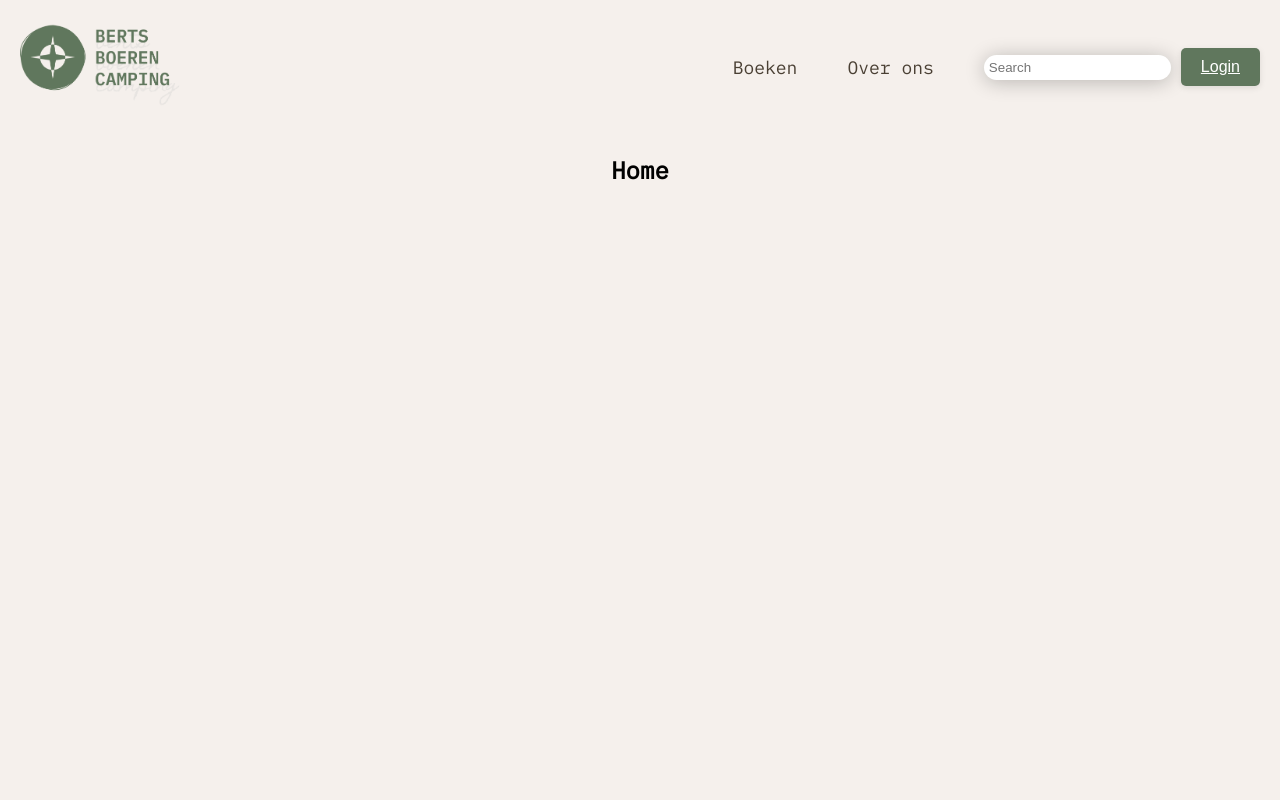
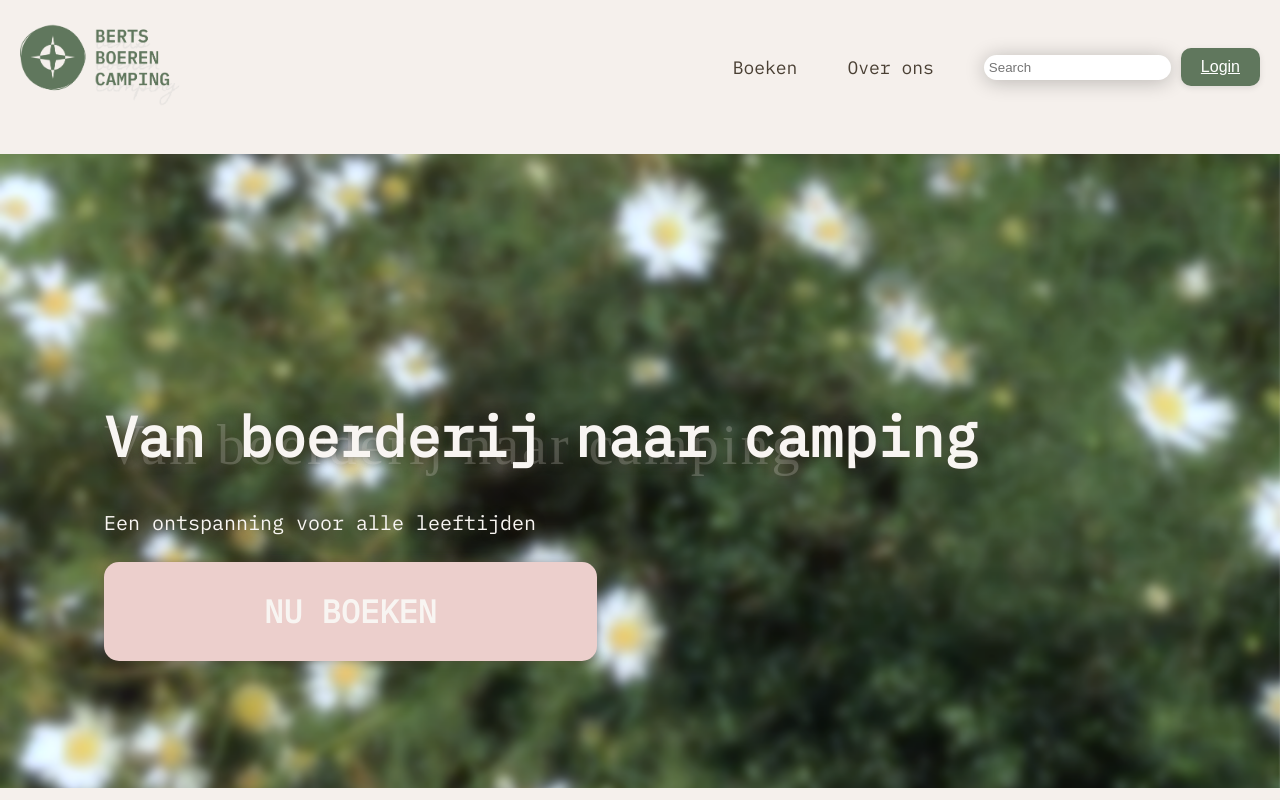
Before and after one commit to LaulensW/BertsBoerenCamping, a React (Vite) app in the folder BertsBoerenCamping/: page / in a window 1280 px wide. Built offline with nearby package versions, Linux system fonts and the light colour scheme.

Commit message:
Call To Action foto met tekst en button

```diff
--- a/BertsBoerenCamping/src/Views/Home.jsx
+++ b/BertsBoerenCamping/src/Views/Home.jsx
@@ -4,7 +4,6 @@ import Layout from '../components/Layout';
 const Home = () => {
   return (
     <Layout>
-      <h2>Home</h2>
       {/* Home-specific content */}
     </Layout>
   );
--- /dev/null
+++ b/BertsBoerenCamping/src/components/CallToAction.css
@@ -0,0 +1,49 @@
+.cta-achtergrond{
+    width: 100%;
+    z-index: 0;
+    display: flex;
+}
+h1{
+    font-size: 56px;
+    position: absolute;
+    color: #f8f5f2;
+    margin: 246px 0 0 104px;
+    text-shadow: 0px 0px 10px rgba(74, 64, 52, 0.5);
+}
+p1{
+    font-family: 'Homemade Apple', cursive;
+    font-size: 56px;
+    letter-spacing: 3px;
+    position: absolute;
+    color: rgba(248, 245, 242, 20%);
+    margin: 259px 0 0 104px;
+    text-shadow: 0px 0px 10px rgba(74, 64, 52, 0.5);
+}
+p{
+    z-index: 5;
+    font-size: 20px;
+    color: #F8F5F2;
+    position: absolute;
+    margin: 355px 0 0 104px;
+    font-weight: 500;
+    text-shadow: 0px 0px 10px rgba(74, 64, 52, 0.5);
+}
+.boeken-button{
+    font-family:'IBM Plex Mono', monospace;
+    position: absolute;
+    cursor: pointer;
+    margin: 408px 0 0 104px;
+    padding: 32px 160px;
+    font-size: 32px;
+    line-height: 35.2px;
+    font-weight: 700;
+    color: #F8F5F2;
+    background-color: #ECCFCC;
+    border: none;
+    border-radius: 15px;
+    box-shadow: 0px 0px 10px rgba(74, 64, 52, 0.5);
+    transition: background-color 0.3s ease-in-out;
+}
+.boeken-button:hover {
+    background-color: #d7a9a3; /* Darker shade when hovered */
+  }
--- /dev/null
+++ b/BertsBoerenCamping/src/components/CallToAction.jsx
@@ -0,0 +1,16 @@
+import React from 'react';
+import './CallToAction.css';
+
+const CallToAction = () => {
+    return(
+        <>
+        <p1>Van boerderij naar camping</p1>
+        <h1>Van boerderij naar camping</h1>
+        <p>Een ontspanning voor alle leeftijden</p>
+        <button className="boeken-button">NU BOEKEN</button>
+        <img src="../images/CTA_Achtergrond.png" alt="Call To Action Achtergrond" className="cta-achtergrond"/>
+        </>
+    );
+};
+
+export default CallToAction;
--- a/BertsBoerenCamping/src/components/Layout.jsx
+++ b/BertsBoerenCamping/src/components/Layout.jsx
@@ -1,5 +1,6 @@
 import React from 'react';
 import Navbar from './Navbar';
+import CallToAction from './CallToAction';
 import './Layout.css';
 
 const Layout = ({ children }) => {
@@ -7,6 +8,7 @@ const Layout = ({ children }) => {
     <div>
       <Navbar />
       <div className="layout-container">{children}</div>
+      <CallToAction />
     </div>
   );
 };
--- a/BertsBoerenCamping/src/components/Navbar.css
+++ b/BertsBoerenCamping/src/components/Navbar.css
@@ -3,7 +3,7 @@
     display: flex;
     justify-content: space-between;
     align-items: center;
-    padding: 20px;
+    padding: 20px 20px 0 20px;
     color: #fff; /* Adjust the text color as needed */
   }
 
@@ -63,7 +63,7 @@ select:focus {
     background-color: var(--primary-color);
     color: #fff;
     border: none;
-    border-radius: 5px;
+    border-radius: 10px;
     cursor: pointer;
     font-size: 16px;
     font-family: Arial, sans-serif;
@@ -74,5 +74,5 @@ select:focus {
   }
 
   .login-button:hover {
-    background-color: #45a049; /* Darker shade when hovered */
+    background-color: #A0AD9E; /* Darker shade when hovered */
   }
```
Also changed, not shown: BertsBoerenCamping/public/images/CTA_Achtergrond.png (added).
